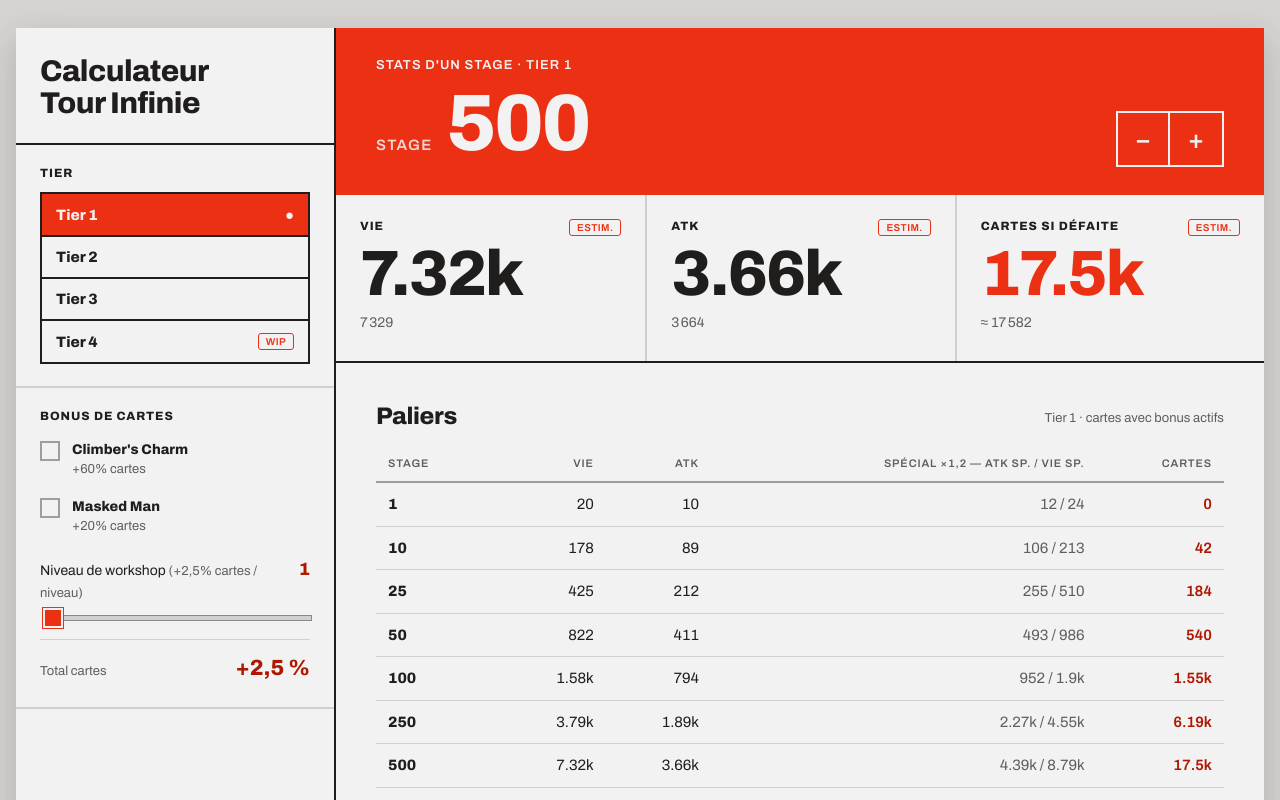
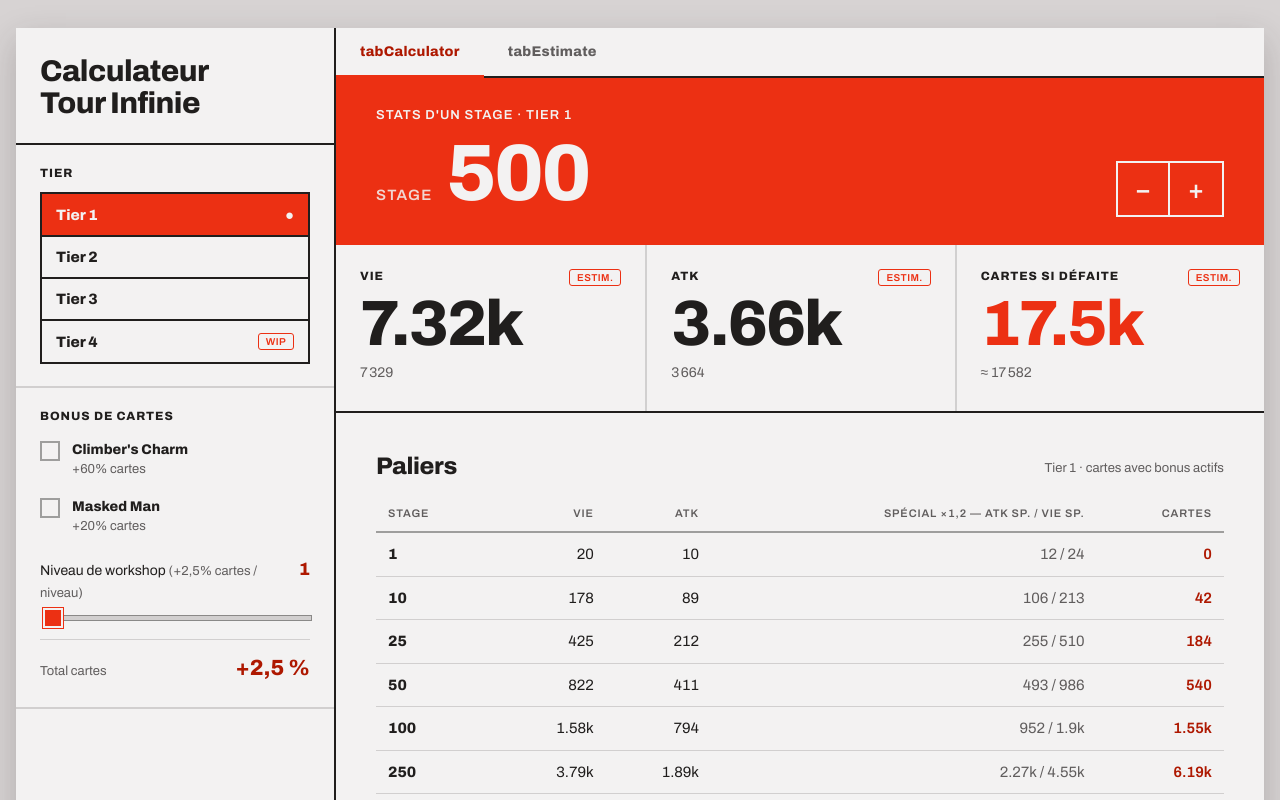
Before and after one commit to Laatem/tower-calculator, a Vue app: page / in a window 1280 px wide. Shown: the top 800 px of the page. Built offline with nearby package versions, Linux system fonts and the light colour scheme.

Commit message:
✨ Add card-based stage estimate tab

```diff
--- a/src/App.vue
+++ b/src/App.vue
@@ -1,4 +1,5 @@
 <script setup>
+import { ref } from "vue";
 import { useTowerTier } from "./composables/useTowerTier";
 import { useTheme } from "./composables/useTheme";
 import { useLocale } from "./composables/useLocale";
@@ -6,6 +7,7 @@ import Sidebar from "./components/Sidebar.vue";
 import StageStats from "./components/StageStats.vue";
 import TierTable from "./components/TierTable.vue";
 import WipPanel from "./components/WipPanel.vue";
+import CardEstimateTool from "./components/CardEstimateTool.vue";
 
 const {
   tierId,
@@ -26,13 +28,15 @@ const {
 } = useTowerTier();
 
 const { theme, toggleTheme, resetTheme } = useTheme();
-const { resetLocale } = useLocale();
+const { resetLocale, t } = useLocale();
 
 function resetAll() {
   resetSettings();
   resetTheme();
   resetLocale();
 }
+
+const activeTab = ref("calculator");
 </script>
 
 <template>
@@ -53,11 +57,33 @@ function resetAll() {
       />
 
       <main>
-        <WipPanel v-if="tier.wip" :tier-label="tier.label" />
-        <template v-else>
-          <StageStats :hp="hp" :atk="atk" :cards="cards" :has-cards="!!tier.cards" :tier-label="tier.label" />
-          <TierTable :hp="hp" :atk="atk" :sp-atk="spAtk" :sp-hp="spHp" :cards="cards" :tier-label="tier.label" />
+        <div class="tabs" role="tablist">
+          <button
+            type="button"
+            role="tab"
+            class="tab-btn"
+            :class="{ active: activeTab === 'calculator' }"
+            :aria-selected="activeTab === 'calculator'"
+            @click="activeTab = 'calculator'"
+          >{{ t("tabCalculator") }}</button>
+          <button
+            type="button"
+            role="tab"
+            class="tab-btn"
+            :class="{ active: activeTab === 'estimate' }"
+            :aria-selected="activeTab === 'estimate'"
+            @click="activeTab = 'estimate'"
+          >{{ t("tabEstimate") }}</button>
+        </div>
+
+        <template v-if="activeTab === 'calculator'">
+          <WipPanel v-if="tier.wip" :tier-label="tier.label" />
+          <template v-else>
+            <StageStats :hp="hp" :atk="atk" :cards="cards" :has-cards="!!tier.cards" :tier-label="tier.label" />
+            <TierTable :hp="hp" :atk="atk" :sp-atk="spAtk" :sp-hp="spHp" :cards="cards" :tier-label="tier.label" />
+          </template>
         </template>
+        <CardEstimateTool v-else />
       </main>
     </div>
   </div>
@@ -82,6 +108,19 @@ function resetAll() {
 
 main { display: flex; flex-direction: column; min-width: 0; }
 
+.tabs { display: flex; border-bottom: 2px solid var(--color-text); }
+.tab-btn {
+  padding: 16px 24px; font: 700 14px var(--font-heading); letter-spacing: 0.02em;
+  color: var(--color-neutral-700); background: transparent; border: 0;
+  border-bottom: 3px solid transparent; margin-bottom: -2px; cursor: pointer;
+}
+.tab-btn:hover { color: var(--color-text); }
+.tab-btn.active { color: var(--color-accent-700); border-bottom-color: var(--color-accent); }
+
+@media (max-width: 860px) {
+  .tab-btn { padding: 14px 20px; }
+}
+
 /* Palier tablette : sidebar resserrée mais toujours à côté du contenu. */
 @media (max-width: 1024px) {
   .shell { grid-template-columns: 260px 1fr; }
--- /dev/null
+++ b/src/components/CardEstimateTool.vue
@@ -0,0 +1,98 @@
+<script setup>
+import { ref, computed } from "vue";
+import { TIERS } from "../lib/tiers";
+import { estimatedTargetHp, maxStageForHp } from "../lib/estimate";
+import { fmtExact, parseShorthand } from "../lib/format";
+import { useLocale } from "../composables/useLocale";
+
+const { localeTag, t } = useLocale();
+
+const cardHpInput = ref("");
+const cardAtkInput = ref("");
+
+const cardHp = computed(() => parseShorthand(cardHpInput.value));
+const cardAtk = computed(() => parseShorthand(cardAtkInput.value));
+
+const targetHp = computed(() => estimatedTargetHp(cardHp.value, cardAtk.value));
+
+const rows = computed(() => {
+  if (!targetHp.value) return [];
+  return Object.keys(TIERS)
+    .map(Number)
+    .sort((a, b) => a - b)
+    .filter((id) => !TIERS[id].wip)
+    .map((id) => ({
+      id,
+      label: TIERS[id].label,
+      stage: maxStageForHp(TIERS[id].hp, targetHp.value),
+    }));
+});
+</script>
+
+<template>
+  <section class="estimate" aria-labelledby="t-estimate">
+    <div class="estimate-head">
+      <h2 id="t-estimate">{{ t("estimateTitle") }}</h2>
+      <span class="sub">{{ t("estimateSub") }}</span>
+    </div>
+
+    <div class="fields">
+      <label class="field">
+        <span>{{ t("estimateCardHp") }}</span>
+        <input v-model="cardHpInput" type="text" inputmode="decimal" :placeholder="t('estimatePlaceholder')" />
+      </label>
+      <label class="field">
+        <span>{{ t("estimateCardAtk") }}</span>
+        <input v-model="cardAtkInput" type="text" inputmode="decimal" :placeholder="t('estimatePlaceholder')" />
+      </label>
+    </div>
+
+    <div class="results" v-if="rows.length">
+      <div v-for="row in rows" :key="row.id" class="result">
+        <span class="result-tier">{{ row.label }}</span>
+        <span class="result-stage">
+          {{ row.stage > 0 ? "≈ " + fmtExact(row.stage, localeTag) : t("estimateTooWeak") }}
+        </span>
+      </div>
+    </div>
+    <p v-else class="placeholder">{{ t("estimateEmpty") }}</p>
+
+    <p class="warning">{{ t("estimateWarning") }}</p>
+  </section>
+</template>
+
+<style scoped>
+.estimate { padding: 40px 40px 32px; display: flex; flex-direction: column; gap: 20px; }
+.estimate-head { display: flex; align-items: flex-end; justify-content: space-between; gap: 16px; flex-wrap: wrap; }
+.estimate-head h2 { font-size: 24px; }
+.sub { font-size: 13px; color: var(--color-neutral-700); }
+
+.fields { display: flex; gap: 16px; flex-wrap: wrap; }
+.field { display: flex; flex-direction: column; gap: 6px; font-size: 13px; flex: 1; min-width: 160px; }
+.field input {
+  height: 44px; padding: 0 12px; font: 600 16px var(--font-body);
+  background: var(--color-surface); color: var(--color-text);
+  border: 1px solid var(--color-divider);
+}
+.field input::placeholder { color: var(--color-neutral-700); opacity: 0.7; }
+
+.results { display: flex; flex-direction: column; border: 2px solid var(--color-text); }
+.result {
+  display: flex; justify-content: space-between; align-items: baseline;
+  padding: 14px 18px; border-top: 2px solid var(--color-text);
+}
+.result:first-child { border-top: 0; }
+.result-tier { font: 800 15px var(--font-heading); }
+.result-stage { font: 800 18px var(--font-heading); color: var(--color-accent-700); }
+
+.placeholder { margin: 0; font-size: 14px; color: var(--color-neutral-700); }
+
+.warning {
+  margin: 0; font-size: 13px; color: var(--color-neutral-800); line-height: 1.5; text-wrap: pretty;
+  padding-top: 4px; border-top: 1px solid var(--color-divider-soft);
+}
+
+@media (max-width: 860px) {
+  .estimate { padding: 28px 20px 24px; }
+}
+</style>
--- /dev/null
+++ b/src/lib/estimate.js
@@ -0,0 +1,27 @@
+// Cherche le plus grand stage s tel que hpFn(s) <= targetHp (hpFn supposée croissante).
+export function maxStageForHp(hpFn, targetHp) {
+  if (!hpFn || !(targetHp > 0)) return null;
+  if (hpFn(1) > targetHp) return 0;
+
+  let lo = 1, hi = 1;
+  while (hpFn(hi) <= targetHp) {
+    lo = hi;
+    hi *= 2;
+    if (hi > 1e9) break;
+  }
+
+  while (lo < hi - 1) {
+    const mid = Math.floor((lo + hi) / 2);
+    if (hpFn(mid) <= targetHp) lo = mid;
+    else hi = mid;
+  }
+  return lo;
+}
+
+// Combine HP et ATK de la carte en une seule "puissance de vie encaissable" :
+// dégâts rendus sur la durée de survie (cardHp / enemyAtk, avec enemyAtk = enemyHp / 2).
+// but = enemyHp telle que cardAtk * (2 * cardHp / enemyHp) >= enemyHp, soit enemyHp <= sqrt(2 * cardHp * cardAtk).
+export function estimatedTargetHp(cardHp, cardAtk) {
+  if (!(cardHp > 0) || !(cardAtk > 0)) return null;
+  return Math.sqrt(2 * cardHp * cardAtk);
+}
--- a/src/lib/format.js
+++ b/src/lib/format.js
@@ -14,3 +14,17 @@ export function abbr(n) {
 export function fmtExact(n, localeTag = "fr-FR") {
   return n.toLocaleString(localeTag);
 }
+
+const SHORTHAND_MULT = { k: 1e3, m: 1e6, b: 1e9, t: 1e12 };
+
+// Accepte la notation abrégée façon jeu : "1.53m" -> 1530000, "12k" -> 12000, "900" -> 900.
+export function parseShorthand(input) {
+  if (input == null) return null;
+  const s = String(input).trim().toLowerCase().replace(",", ".");
+  if (!s) return null;
+  const match = s.match(/^(\d+(?:\.\d+)?)\s*([kmbt])?$/);
+  if (!match) return null;
+  const value = parseFloat(match[1]);
+  if (!Number.isFinite(value)) return null;
+  return value * (SHORTHAND_MULT[match[2]] ?? 1);
+}
```
